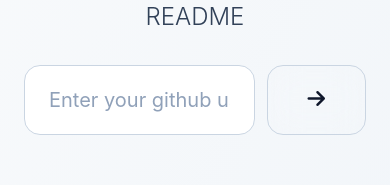
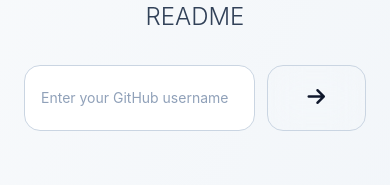
Before and after one commit to cristianrubioa/readmecraft, a React (Vite) app: page / in a window 390 px wide. Shown: the part 255-440 px from the top of the page. Built offline with nearby package versions, Linux system fonts and the light colour scheme.

Commit message:
:iphone: [front] Fix placeholder truncation and casing on mobile search form

```diff
--- a/src/components/GithubForm.tsx
+++ b/src/components/GithubForm.tsx
@@ -19,11 +19,11 @@
     <form onSubmit={handleSubmit} className="flex gap-3 w-full max-w-3xl">
       <input
         type="text"
-        placeholder="Enter your github username"
+        placeholder="Enter your GitHub username"
         value={username}
         onChange={(e) => setUsername(e.target.value)}
         disabled={loading}
-        className="flex-1 min-w-0 px-6 py-5 text-xl border border-slate-300 dark:border-slate-600 rounded-2xl backdrop-blur-lg bg-white dark:bg-slate-900 text-slate-900 dark:text-slate-100 placeholder-slate-400 dark:placeholder-slate-500 disabled:opacity-60 disabled:cursor-not-allowed transition-all focus:outline-none focus:ring-2 focus:ring-slate-400 dark:focus:ring-slate-600"
+        className="flex-1 min-w-0 px-4 sm:px-6 py-5 text-sm sm:text-xl border border-slate-300 dark:border-slate-600 rounded-2xl backdrop-blur-lg bg-white dark:bg-slate-900 text-slate-900 dark:text-slate-100 placeholder-slate-400 dark:placeholder-slate-500 disabled:opacity-60 disabled:cursor-not-allowed transition-all focus:outline-none focus:ring-2 focus:ring-slate-400 dark:focus:ring-slate-600"
       />
       <button
         type="submit"
```
